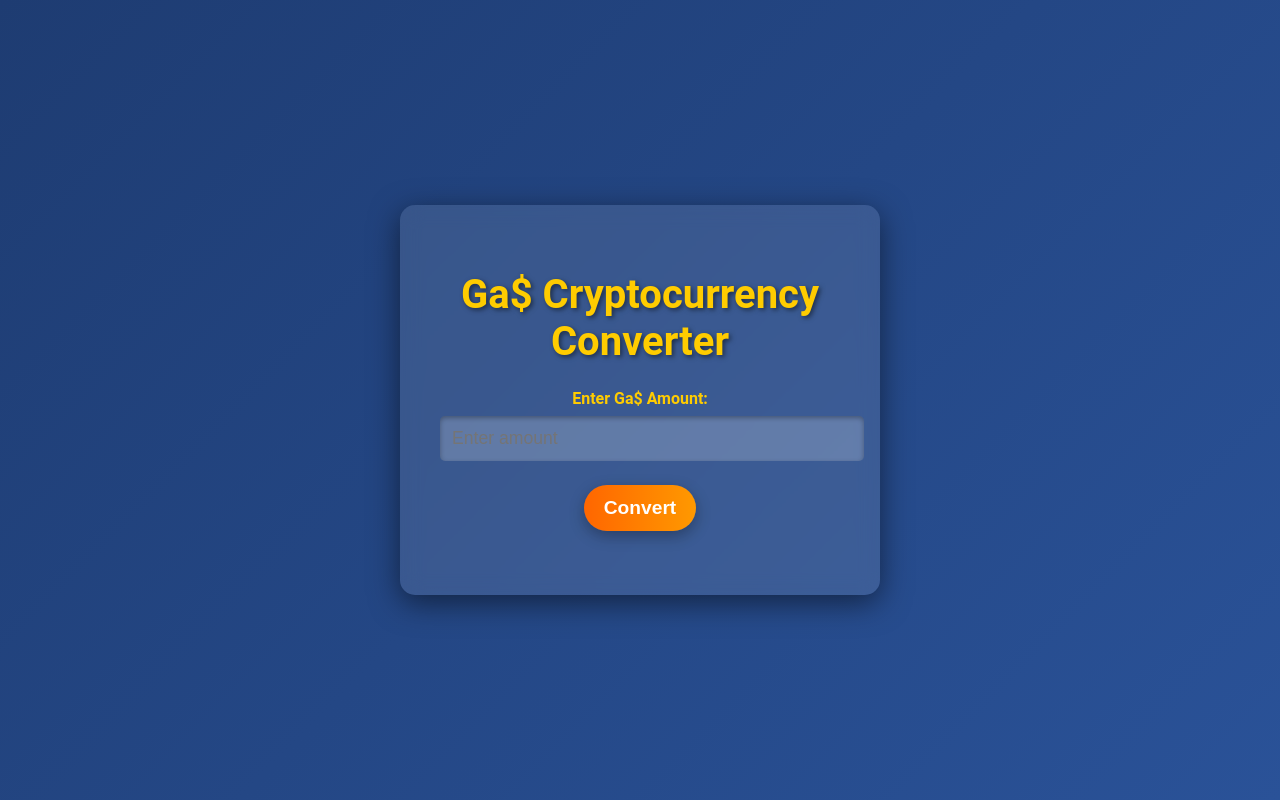
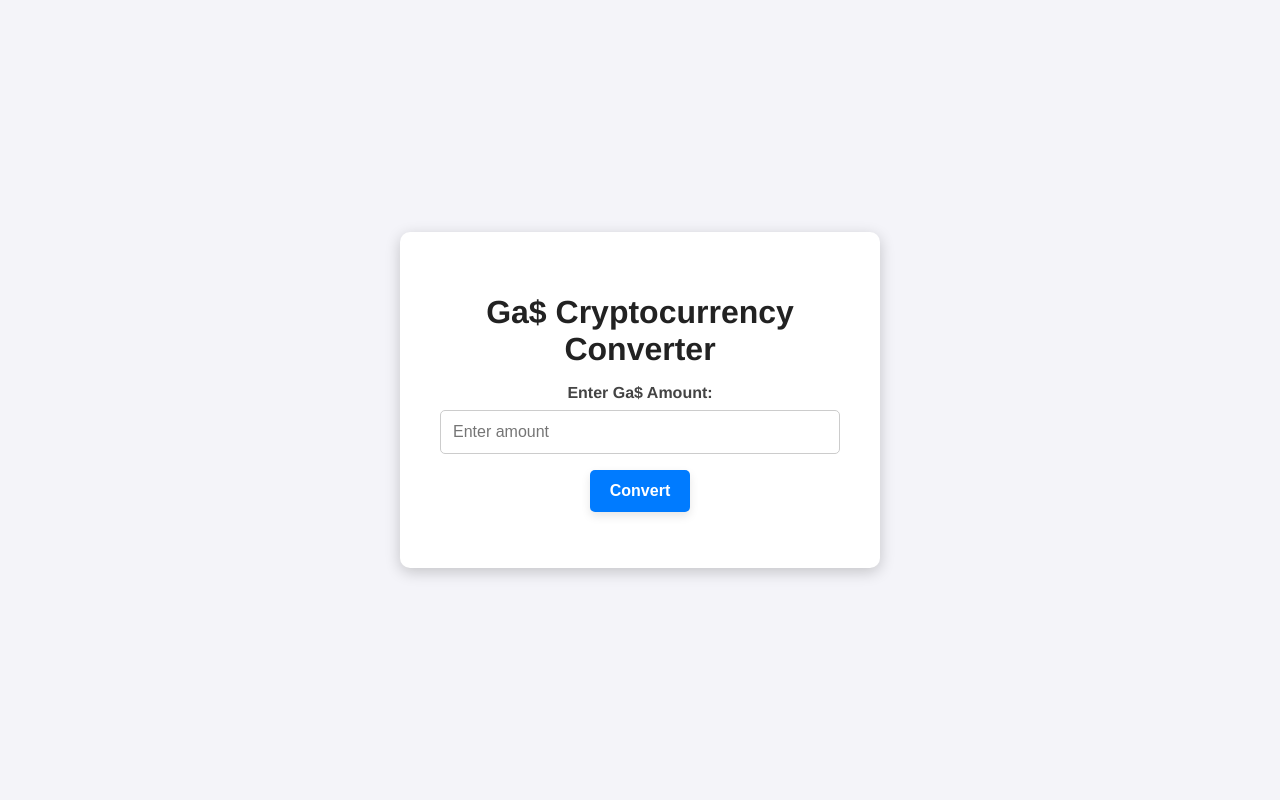
Before and after one commit to UgIyburger0/projectgas, a plain HTML site: page index.html in a window 1280 px wide. Drawn offline with Linux system fonts and the light colour scheme.

Commit message:
Update index.html

```diff
--- a/index.html
+++ b/index.html
@@ -6,98 +6,93 @@
     <title>Ga$ Cryptocurrency Converter</title>
     <style>
         body {
-            font-family: 'Roboto', sans-serif;
+            font-family: 'Helvetica Neue', Helvetica, Arial, sans-serif;
             margin: 0;
             padding: 0;
-            background: linear-gradient(135deg, #1e3c72, #2a5298);
-            color: #fff;
+            background: #f4f4f9;
+            color: #333;
             display: flex;
             justify-content: center;
             align-items: center;
             height: 100vh;
-            overflow: hidden;
         }
 
         .container {
             text-align: center;
-            background: rgba(255, 255, 255, 0.1);
-            backdrop-filter: blur(10px);
+            background: #fff;
             padding: 40px;
-            border-radius: 15px;
-            box-shadow: 0 8px 30px rgba(0, 0, 0, 0.5);
+            border-radius: 10px;
+            box-shadow: 0 4px 15px rgba(0, 0, 0, 0.2);
             max-width: 400px;
             width: 90%;
-            transition: transform 0.3s;
+            transition: transform 0.3s ease;
         }
 
         .container:hover {
-            transform: scale(1.05);
+            transform: scale(1.03);
         }
 
         h1 {
-            font-size: 2.5rem;
-            margin-bottom: 1.5rem;
-            color: #ffcc00;
-            text-shadow: 2px 2px 5px rgba(0, 0, 0, 0.5);
+            font-size: 2rem;
+            margin-bottom: 1rem;
+            color: #222;
         }
 
         .input-group {
-            margin-bottom: 1.5rem;
+            margin-bottom: 1rem;
         }
 
         label {
             display: block;
             margin-bottom: 0.5rem;
             font-weight: bold;
-            color: #ffcc00;
+            color: #444;
         }
 
         input {
             width: 100%;
             padding: 12px;
-            border: none;
+            border: 1px solid #ccc;
             border-radius: 5px;
-            font-size: 1.1rem;
-            background: rgba(255, 255, 255, 0.2);
-            color: #fff;
-            outline: none;
-            box-shadow: inset 0 2px 5px rgba(0, 0, 0, 0.3);
-            transition: background 0.3s;
+            font-size: 1rem;
+            color: #333;
+            box-sizing: border-box;
+            transition: border-color 0.3s;
         }
 
         input:focus {
-            background: rgba(255, 255, 255, 0.4);
+            border-color: #007bff;
+            outline: none;
         }
 
         .output {
-            font-size: 1.8rem;
-            margin-top: 1.5rem;
+            font-size: 1.5rem;
+            margin-top: 1rem;
             font-weight: bold;
-            color: #00ff99;
-            text-shadow: 1px 1px 4px rgba(0, 0, 0, 0.5);
+            color: #007bff;
         }
 
         button {
-            background: linear-gradient(90deg, #ff6600, #ff9900);
+            background: #007bff;
             color: white;
             border: none;
-            border-radius: 25px;
+            border-radius: 5px;
             padding: 12px 20px;
-            font-size: 1.2rem;
+            font-size: 1rem;
             font-weight: bold;
             cursor: pointer;
-            box-shadow: 0 5px 15px rgba(0, 0, 0, 0.3);
-            transition: transform 0.3s, box-shadow 0.3s;
+            box-shadow: 0 4px 10px rgba(0, 0, 0, 0.1);
+            transition: background 0.3s, transform 0.2s;
         }
 
         button:hover {
-            transform: translateY(-3px);
-            box-shadow: 0 8px 20px rgba(0, 0, 0, 0.5);
+            background: #0056b3;
+            transform: translateY(-2px);
         }
 
         button:active {
+            background: #003d80;
             transform: translateY(1px);
-            box-shadow: 0 3px 10px rgba(0, 0, 0, 0.3);
         }
     </style>
 </head>
```
